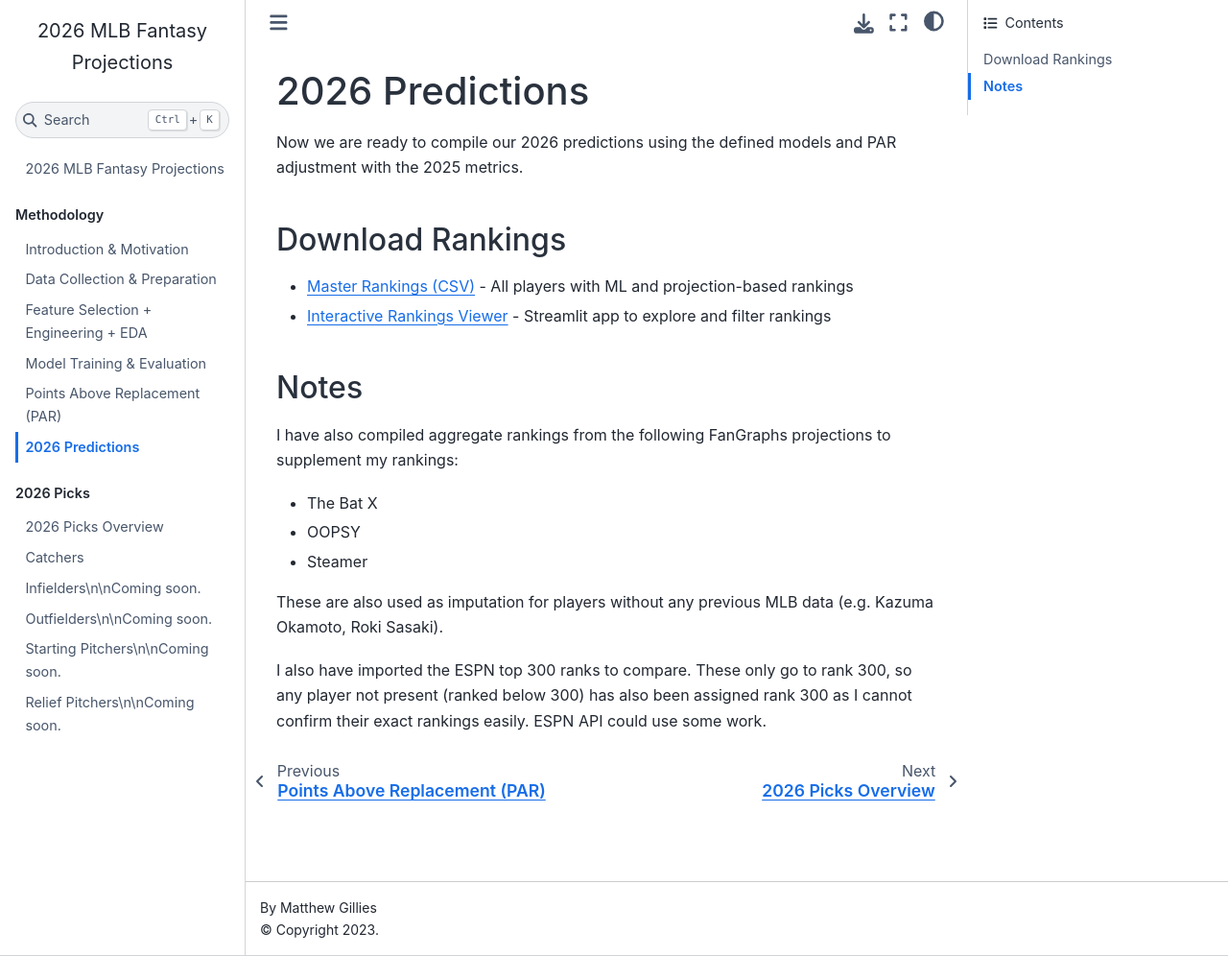
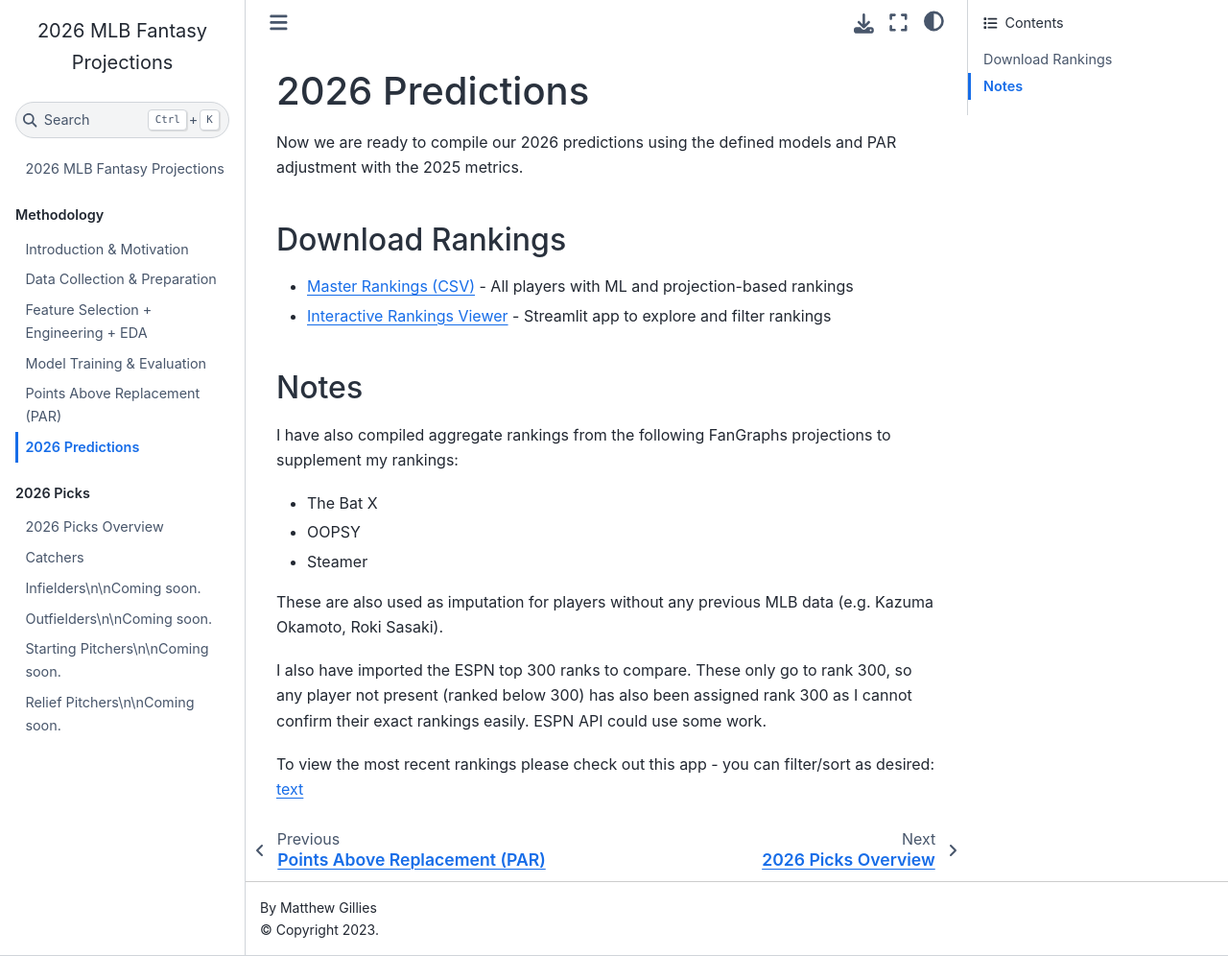
Before and after one commit to mcgillies/mlb-fantasy-2026, a Jupyter Book: the page built from book/methodology/06_2026_predictions.md, in a window 1280 px wide and 996 px high. Shown: the whole window at 96% size. Built offline with Jupyter Book 1.0.4 settings and Sphinx 7.4.7 and the Sphinx Book theme 1.1.4, drawn with Linux system fonts in a browser that asks for light colours.

Commit message:
add app link for prediction viewing

```diff
--- a/book/methodology/06_2026_predictions.md
+++ b/book/methodology/06_2026_predictions.md
@@ -17,3 +17,7 @@ I have also compiled aggregate rankings from the following FanGraphs projections
 These are also used as imputation for players without any previous MLB data (e.g. Kazuma Okamoto, Roki Sasaki).
 
 I also have imported the ESPN top 300 ranks to compare. These only go to rank 300, so any player not present (ranked below 300) has also been assigned rank 300 as I cannot confirm their exact rankings easily. ESPN API could use some work.
+
+
+To view the most recent rankings please check out this app - you can filter/sort as desired:
+[text](https://mgfantasyranks2026.streamlit.app/)
```
